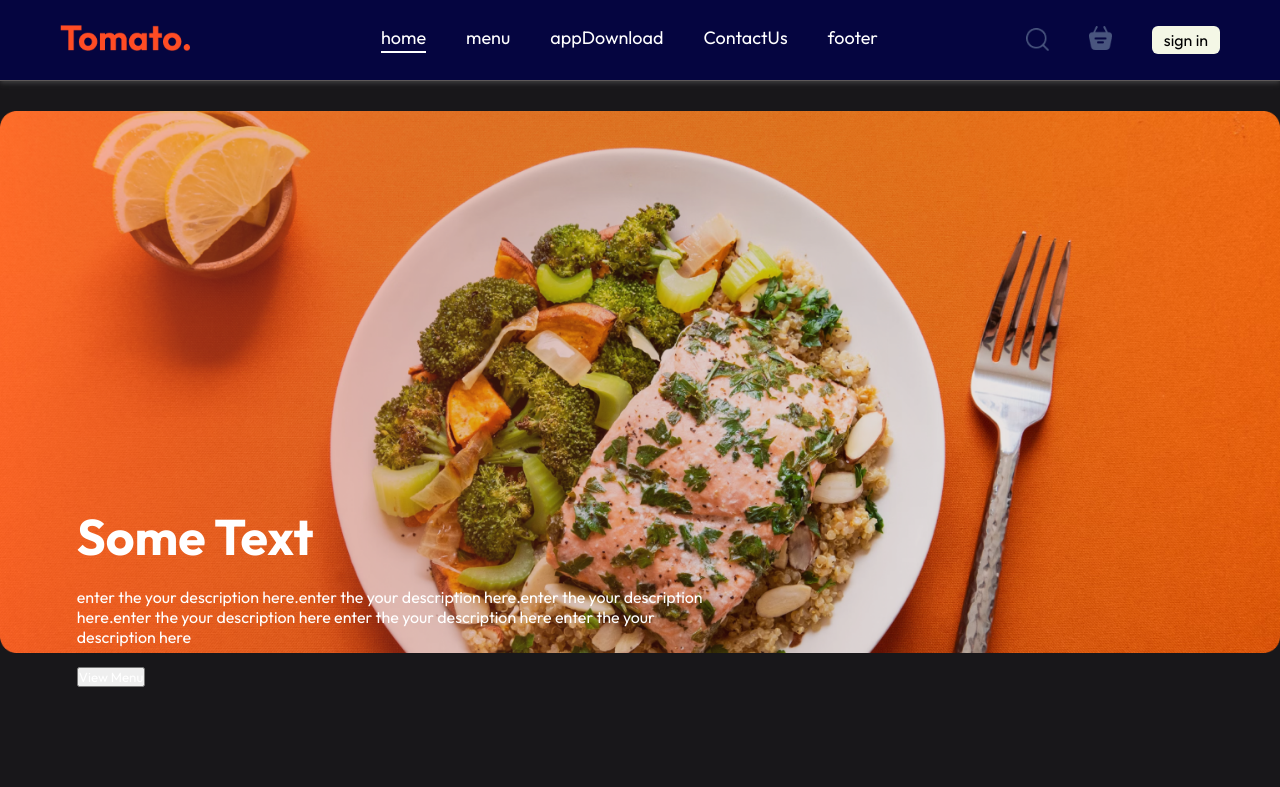
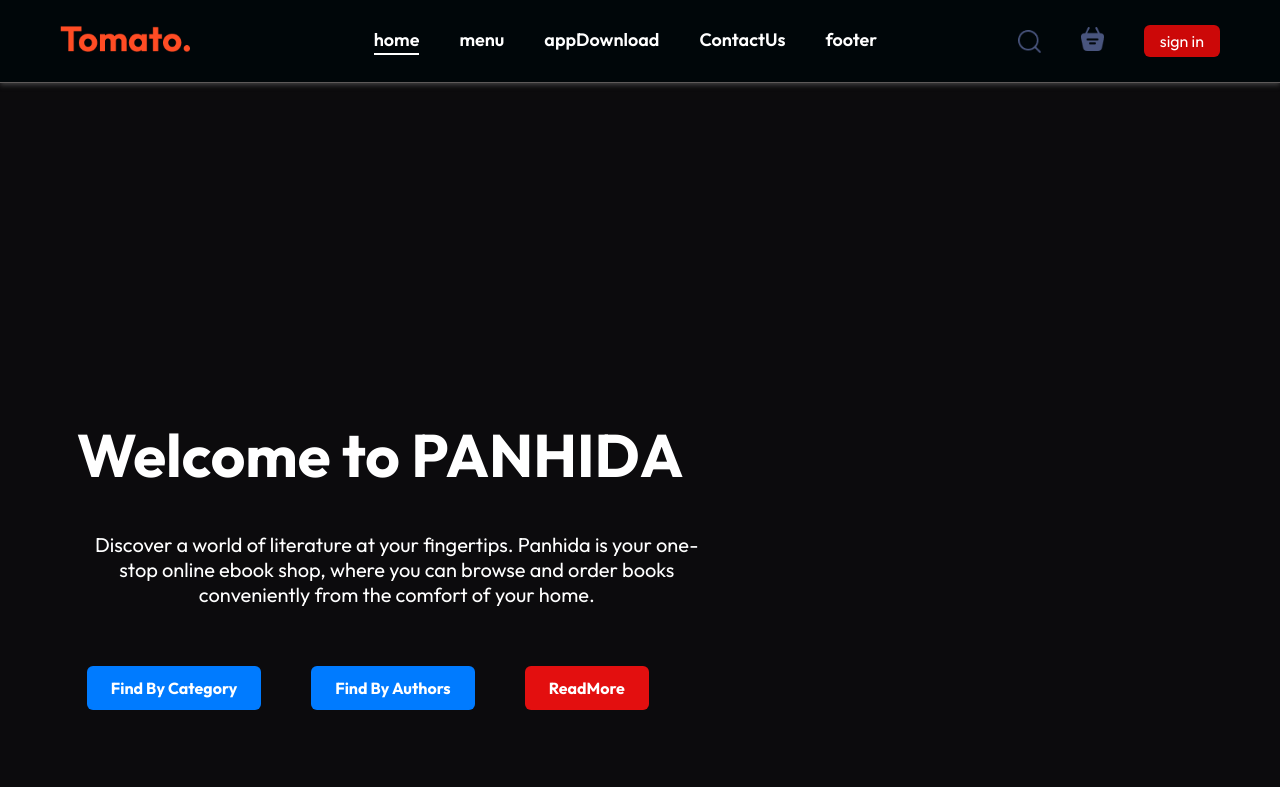
Before and after one commit to sithumjee/Panhida--Online-Book-Order, a React (Vite) app in the folder Frontend/: page / in a window 1280 px wide. Shown: the top 787 px of the page. Built offline with nearby package versions, Linux system fonts and the light colour scheme; no server answers.

Commit message:
navbar updated

```diff
--- a/Frontend/src/Components/Header/Header.css
+++ b/Frontend/src/Components/Header/Header.css
@@ -1,11 +1,22 @@
+/* Header.css */
 .header {
-  height: 50vw;
-  margin: 30px auto;
-  background: url("./header_img.png") no-repeat;
-  background-size: contain;
-  position: relative;
+  text-align: center;
+  height: 100vh;
+}
+.overlay {
+  position: absolute;
+  top: 0;
+  left: 0;
+  width: 100%;
+  height: 100%;
+  background-color: rgba(0, 0, 0, 0.5);
 }
 
+video {
+  width: 100%;
+  height: 100%;
+  object-fit: cover;
+}
 .header-content {
   position: absolute;
   display: flex;
@@ -15,31 +26,56 @@
   max-width: 50%;
   bottom: 10%;
   left: 6vw;
-  animation: fadeIn 2s;
+}
+.header-content h1 {
+  font-size: 60px;
+  font-weight: bold;
+  margin-bottom: 20px;
+  color: white;
+  outline: red;
+  outline-width: 4px;
 }
 
-h2 {
-  font-size: 50px;
+.header-content p {
+  font-size: 20px;
+  margin-bottom: 30px;
+  color: #ffffff;
+  align-self: flex-start;
 }
 
-/*==================media=======================*/
-
-@media (max-width: 1050px) {
-  .header-content {
-    max-width: 45%;
-  }
+.headerButtonContainerr {
+  display: flex;
+  align-items: center;
+  justify-content: center;
+  gap: 30px;
+  left: 100px;
 }
 
-@media (max-width: 750px) {
-  .header-content {
-    max-width: 65%;
-  }
+.header-button {
+  display: inline-block;
+  background-color: #007bff;
+  color: #fff;
+  font-size: 16px;
+  font-weight: bold;
+  padding: 12px 24px;
+  border-radius: 6px;
+  text-decoration: none;
+  margin: 10px;
+}
+.header-button:hover {
+  background-color: #0056b3;
+}
 
-  .header-content p {
-    display: none;
-  }
-
-  .header-content button {
-    padding: 2vw 4vw;
-  }
+.header-button-add {
+  background-color: #e30f0f;
+  color: #fff;
+  font-size: 16px;
+  font-weight: bold;
+  padding: 12px 24px;
+  border-radius: 6px;
+  text-decoration: none;
+  margin: 10px;
 }
+.header-button-add:hover {
+  background-color: #870c0c;
+}
--- a/Frontend/src/Components/Header/Header.jsx
+++ b/Frontend/src/Components/Header/Header.jsx
@@ -1,17 +1,38 @@
 import React from "react";
 import "./Header.css";
+import { Link } from "react-router-dom";
+import { assets } from "../../assets/assets";
 
 const Header = () => {
   return (
     <div className="header">
+      <div className="overlay" />
+      <video
+        src={assets.header_bg}
+        autoPlay
+        loop
+        muted
+        className="header-video"
+      />
       <div className="header-content">
-        <h2>Some Text</h2>
+        <h1>Welcome to PANHIDA</h1>
         <p>
-          enter the your description here.enter the your description here.enter
-          the your description here.enter the your description here enter the
-          your description here enter the your description here
+          Discover a world of literature at your fingertips. Panhida is your
+          one-stop online ebook shop, where you can browse and order books
+          conveniently from the comfort of your home.
         </p>
-        <button>View Menu</button>
+
+        <div className="headerButtonContainerr">
+          <Link to="/categories" className="header-button">
+            Find By Category
+          </Link>
+          <Link to="/authors" className="header-button">
+            Find By Authors
+          </Link>
+          <Link to="/aboutUs" className="header-button-add">
+            ReadMore
+          </Link>
+        </div>
       </div>
     </div>
   );
--- a/Frontend/src/Components/NavBar/Navbar.css
+++ b/Frontend/src/Components/NavBar/Navbar.css
@@ -3,9 +3,25 @@
   justify-content: space-between;
   align-items: center;
   padding: 25px 60px;
-  background-color: rgb(5, 5, 64);
+  background-color: rgb(0, 6, 9);
   border-bottom: 1px solid rgb(94, 90, 90);
   box-shadow: 0px 2px 5px rgb(65, 65, 66);
+  position: fixed;
+  z-index: 999;
+  width: 100%;
+  top: 0;
+  transition: opacity 0.3s ease-in-out;
+  opacity: 1;
+  color: rgb(220, 217, 217);
+}
+
+.navbar-scrolled {
+  opacity: 0.7;
+  color: rgb(251, 251, 255);
+}
+
+.navbar a {
+  font-weight: 600;
 }
 
 .navbar-menu {
@@ -17,6 +33,7 @@
 
 .navbar li {
   cursor: pointer;
+  color: black;
 }
 
 .navbar-right {
@@ -26,10 +43,10 @@
 }
 
 .navbar-right button {
-  padding: 4px 12px;
+  padding: 6px 16px;
   border-radius: 6px;
-  background: rgb(244, 247, 230);
-  color: black;
+  background: rgb(204, 8, 8);
+  color: rgb(255, 255, 255);
   border: none;
   cursor: pointer;
   transition: 0.4s;
@@ -38,7 +55,7 @@
 }
 
 .navbar-right button:hover {
-  background-color: rgb(224, 221, 215);
+  background-color: rgb(119, 10, 10);
 }
 
 .navbar .active {
--- a/Frontend/src/Components/NavBar/Navbar.jsx
+++ b/Frontend/src/Components/NavBar/Navbar.jsx
@@ -9,11 +9,25 @@ const Navbar = ({ setShowLogin }) => {
   const { TotalCartAmount, token, setToken } = useContext(StoreContext);
   const navigate = useNavigate();
 
+  //reducing the opacity when scrolling-------------------------------------------------------------------------------------
+  window.addEventListener("scroll", () => {
+    const navbar = document.querySelector(".navbar");
+    if (window.scrollY > 0) {
+      navbar.classList.add("navbar-scrolled");
+    } else {
+      navbar.classList.remove("navbar-scrolled");
+    }
+  });
+
+  //------------------------------------------------------------------------------------------------------------------------
+
+  //removing token from the local storage-----------------------------------------------------------------------------------
   const logOut = () => {
     localStorage.removeItem("token");
     setToken(""); // Add this line
     navigate("/");
   };
+  //------------------------------------------------------------------------------------------------------------------------
 
   return (
     <div className="navbar">
```
Also changed, not shown: Frontend/src/Components/Header/header_img.png (deleted).
